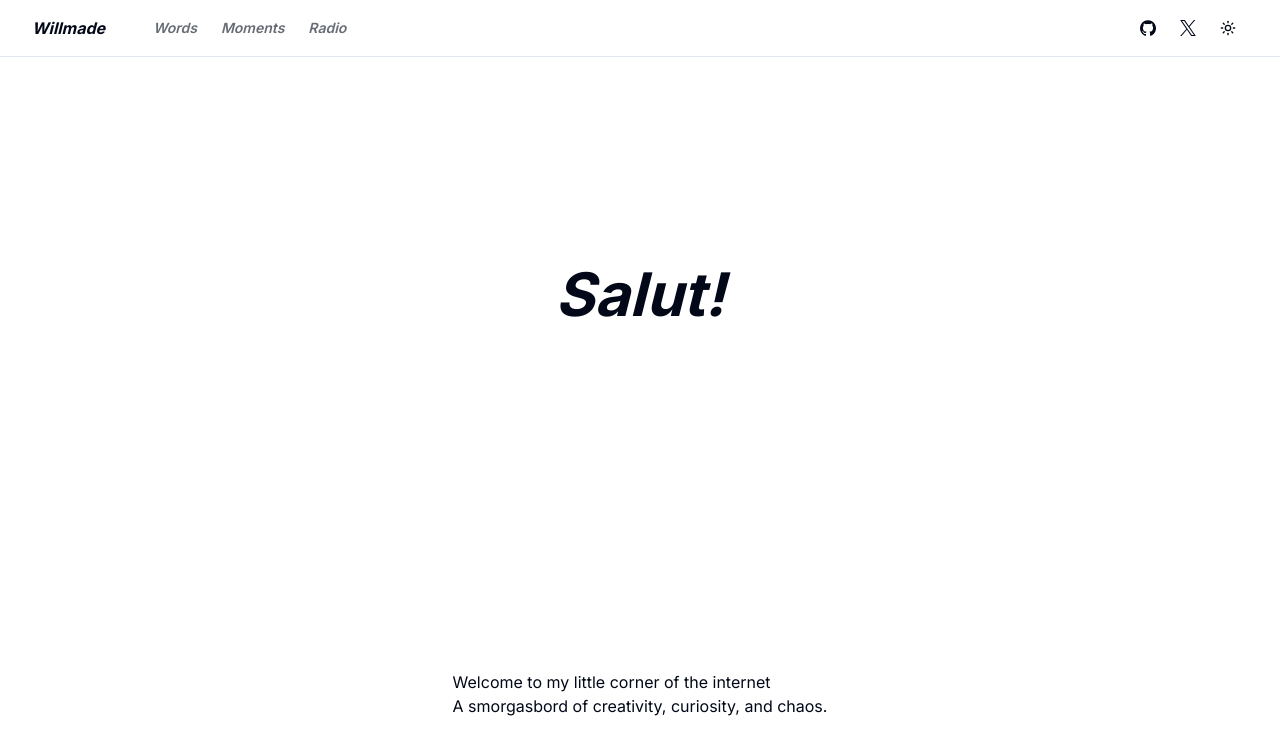
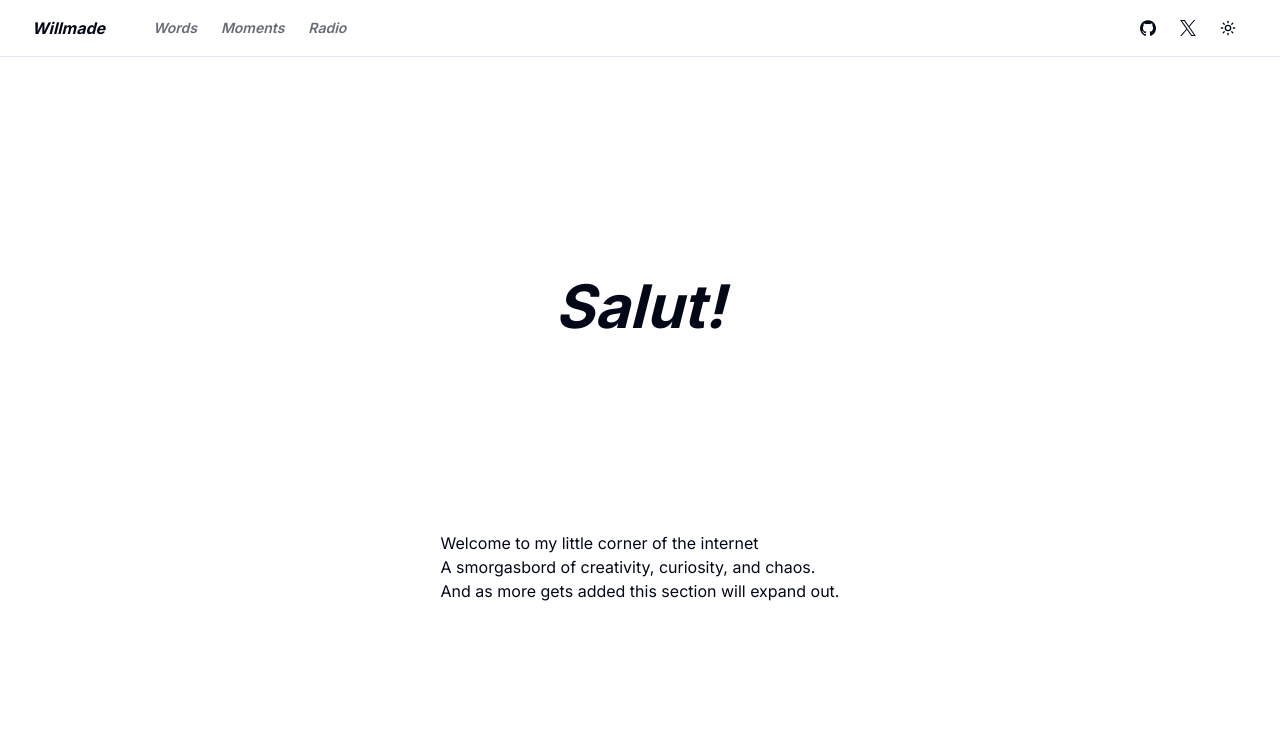
Before and after one commit to SwankSkywalker/willmade, a Next.js app: page / in a window 1280 px wide. Shown: the top 754 px of the page. Built offline with nearby package versions, Linux system fonts and the light colour scheme.

Commit message:
Chore: Updates landing page copy

```diff
--- a/src/app/page.tsx
+++ b/src/app/page.tsx
@@ -9,13 +9,14 @@ export default function Home() {
 
       {/* Main container for rest of page */}
       <div className="container max-w-4xl py-6 lg:py-10">
-        <div className="grid h-screen">
+        <div className="grid h-svh">
           <p className="p-1 mx-auto place-content-center text-6xl">
             <b><em>Salut!</em></b>< br/>
           </p>
-          <p className="p-4 mx-auto content-center">
+          <p className="p-4 mx-auto content-center h-0">
             Welcome to my little corner of the internet< br/>
-            A smorgasbord of creativity, curiosity, and chaos.
+            A smorgasbord of creativity, curiosity, and chaos.< br/>
+            And as more gets added this section will expand out.
           </p>
         </div>
       </div>
```
